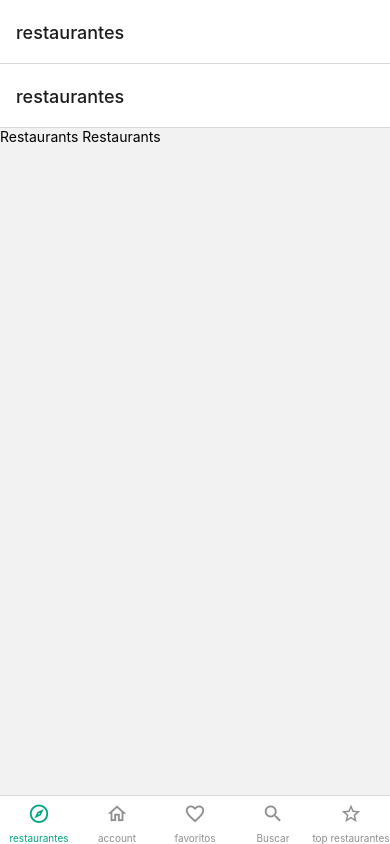
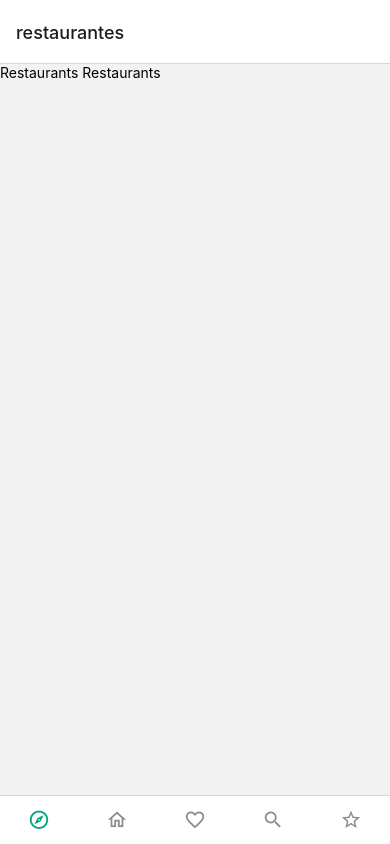
Before and after one commit to carlosmartin667/expo-crud, a React Native app: screen / in a window 390 px wide. Built offline with nearby package versions, Linux system fonts and the light colour scheme.

Commit message:
ocualtando header de mas

```diff
--- a/app/routers/Navigations.js
+++ b/app/routers/Navigations.js
@@ -22,32 +22,33 @@ const Navigations = () => {
         }}
         screenOptions={({ route }) => ({
           tabBarIcon: ({ color }) => screenOptions(route, color),
+          headerShown: false,
         })}
       >
         <Tab.Screen
           name="Restaurants"
           component={RestaurantsStack}
-          options={{ title: "restaurantes " }}
+          options={{ title: "" }}
         />
         <Tab.Screen
           name="Account"
           component={AccountStack}
-          options={{ title: "account " }}
+          options={{ title: "" }}
         />
         <Tab.Screen
           name="Favorites"
           component={FavoritesStack}
-          options={{ title: "favoritos " }}
+          options={{ title: "" }}
         />
         <Tab.Screen
           name="Search"
           component={SearchStack}
-          options={{ title: "Buscar " }}
+          options={{ title: "" }}
         />
         <Tab.Screen
           name="TopRestaurans"
           component={TopRestauransStack}
-          options={{ title: "top restaurantes " }}
+          options={{ title: "" }}
         />
       </Tab.Navigator>
     </NavigationContainer>
```
